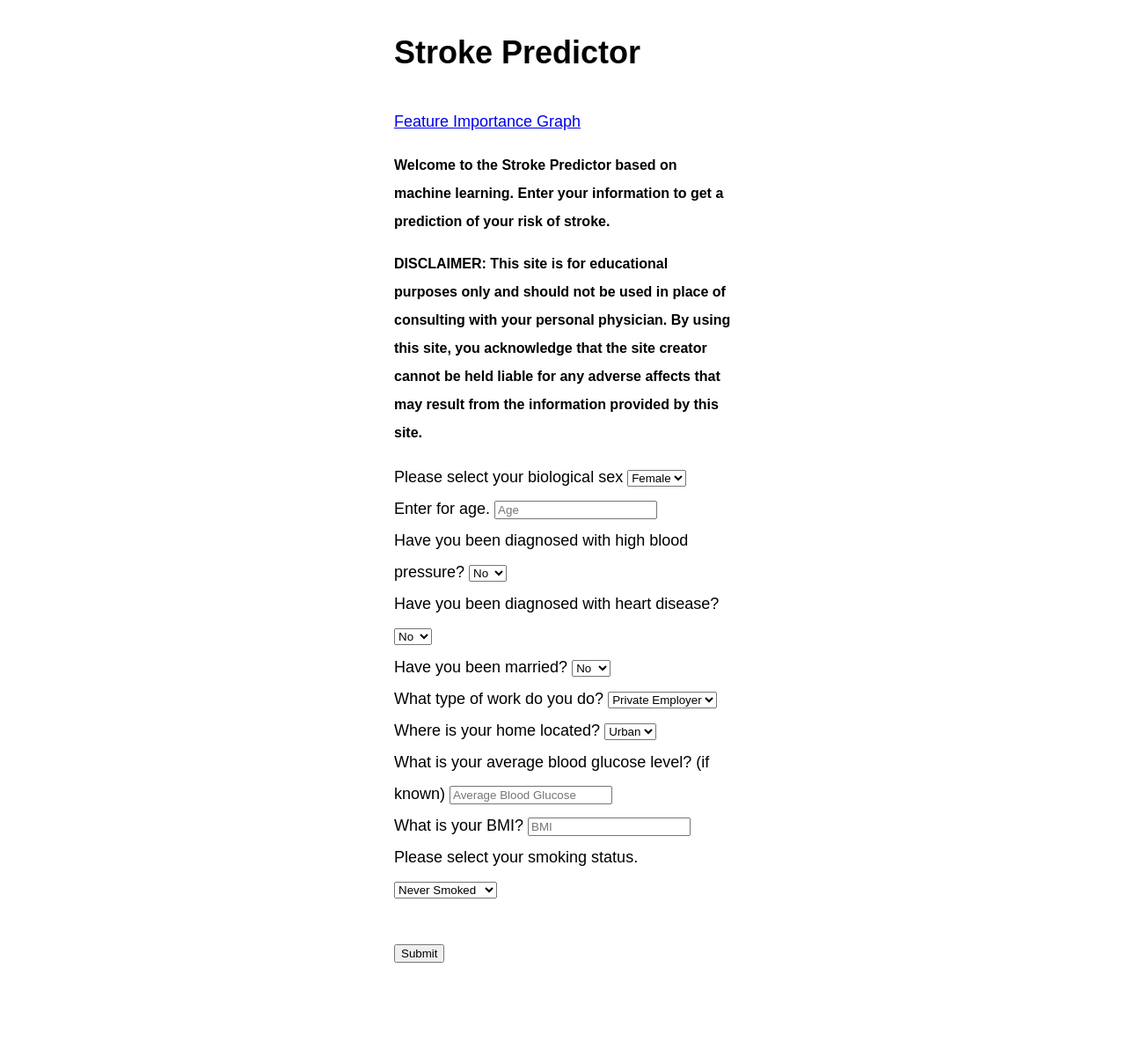
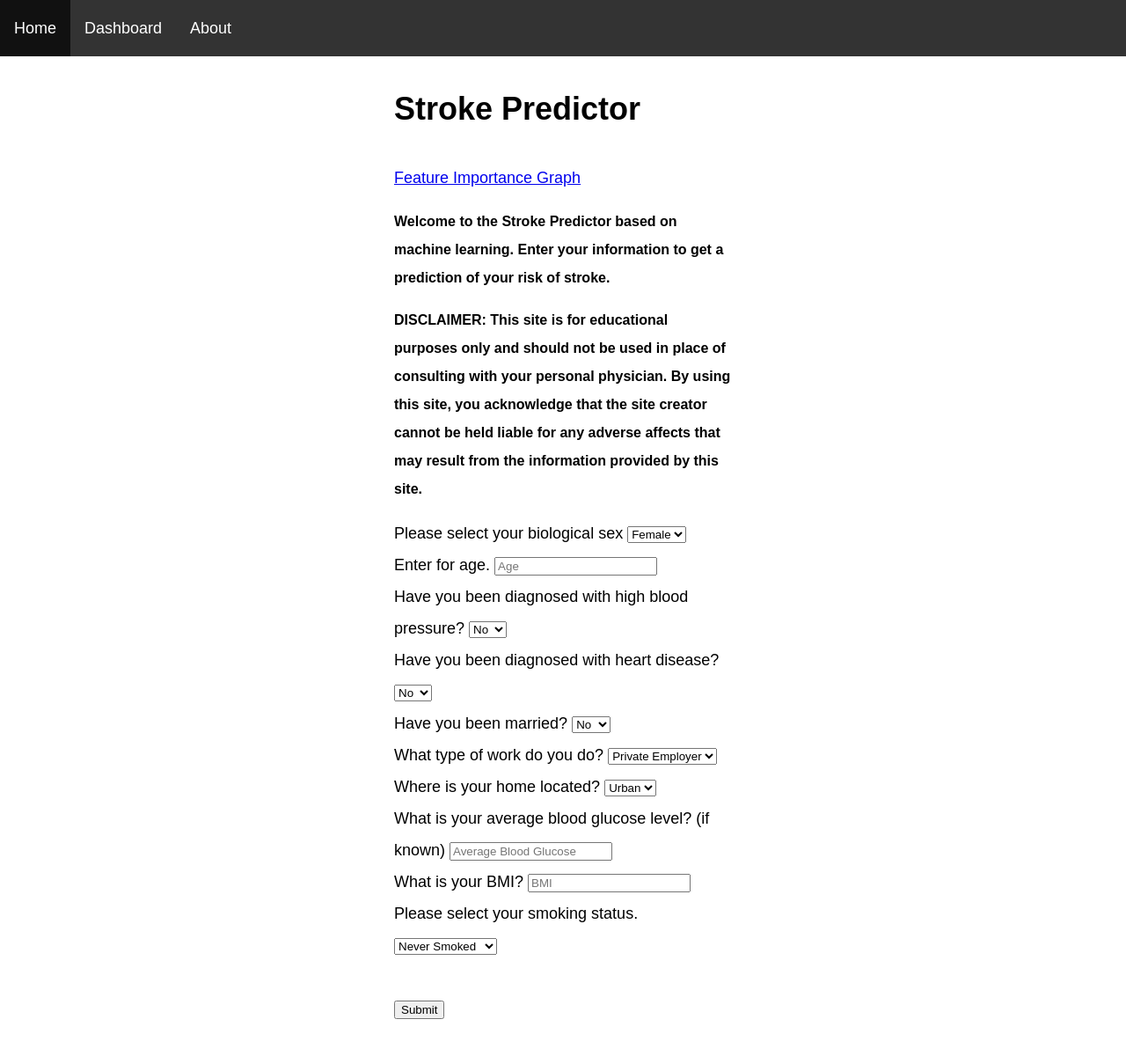
Before and after one commit to skippyjarro/c964, a Flask app: page / in a window 1280 px wide. Shown: the whole page at 88% size. Before the commit the page ends 1094 px from the top, so only its background shows below. Run offline with Flask 2, Linux system fonts and the light colour scheme; parts of the project's set-up code (start-up, migrations or seed data) failed here and were passed over; some libraries are stand-ins or nearby versions.

Commit message:
Added dashboard

```diff
--- a/app.py
+++ b/app.py
@@ -1,9 +1,20 @@
 import pickle
 
+import numpy as np
 import pandas as pd
 from flask import Flask, render_template, request
 
 app = Flask(__name__)
+
+raw_data = pd.read_csv('model/stroke.csv')
+df = pd.DataFrame(raw_data, columns=['gender', 'age', 'hypertension', 'heart_disease', 'ever_married', 'work_type',
+                                     'Residence_type', 'avg_glucose_level', 'bmi', 'smoking_status', 'stroke'])
+df = df.astype(
+    {'gender': 'category', 'hypertension': 'category', 'heart_disease': 'category', 'ever_married': 'category',
+     'work_type': 'category', 'Residence_type': 'category', 'smoking_status': 'category'})
+X = df[['gender', 'age', 'hypertension', 'heart_disease', 'ever_married', 'work_type', 'Residence_type',
+        'avg_glucose_level', 'bmi', 'smoking_status']]
+y = df['stroke']
 
 # create model
 model = pickle.load(open('model/model.pkl', 'rb'))
@@ -43,5 +54,23 @@ def predict():
     return render_template('index.html', prediction_text=format(result))
 
 
+@app.route('/dashboard', methods=['POST', 'GET'])
+def dashboard():
+    return render_template('dashboard.html')
+
+
+@app.route('/graph', methods=['POST'])
+def graph():
+    feature = [request.form.get('dashboard_type')]
+    if feature is None:
+        feature = ['gender']
+    labels = [label for label in np.unique(df[feature])]
+    dataset = df[feature].value_counts()
+    data = []
+    for label in labels:
+        data.append(dataset.get(label))
+    return render_template('dashboard.html', labels=labels, data=data, feature=feature)
+
+
 if __name__ == '__main__':
     app.run()
--- a/model/model.py
+++ b/model/model.py
@@ -12,7 +12,6 @@ from sklearn.model_selection import train_test_split
 raw_data = pd.read_csv('stroke.csv')
 df = pd.DataFrame(raw_data, columns=['gender', 'age', 'hypertension', 'heart_disease', 'ever_married', 'work_type', 'Residence_type', 'avg_glucose_level', 'bmi', 'smoking_status', 'stroke'])
 df = df.astype({'gender': 'category', 'hypertension': 'category', 'heart_disease': 'category', 'ever_married': 'category', 'work_type': 'category', 'Residence_type': 'category', 'smoking_status': 'category'})
-#OneHotEncoder(handle_unknown='ignore').fit_transform(df['gender', 'hypertension', 'heart_disease', 'ever_married', 'work_type', 'Residence_type', 'smoking_status'])
 X = df[['gender', 'age', 'hypertension', 'heart_disease', 'ever_married', 'work_type', 'Residence_type', 'avg_glucose_level', 'bmi', 'smoking_status']]
 y = df['stroke']
 
--- a/static/css/main.css
+++ b/static/css/main.css
@@ -17,7 +17,33 @@ p {
 }
 
 .container {
+    display: flex;
     width: 30%;
     margin: auto;
     max-width: 50%;
 }
+
+ul {
+  list-style-type: none;
+  margin: 0;
+  padding: 0;
+  overflow: hidden;
+  background-color: #333;
+}
+
+li {
+  float: left;
+}
+
+li a {
+  display: block;
+  color: white;
+  text-align: center;
+  padding: 14px 16px;
+  text-decoration: none;
+}
+
+/* Change the link color to #111 (black) on hover */
+li a:hover {
+  background-color: #111;
+}
--- a/templates/base.html
+++ b/templates/base.html
@@ -4,6 +4,9 @@
     <meta charset="UTF-8">
     <meta name="viewport" content="width=device-width, initial-scale=1.0">
     <link rel="stylesheet" type="text/css" href="{{ url_for('static', filename='css/main.css') }}"/>
+    <script src="https://cdnjs.cloudflare.com/ajax/libs/Chart.js/3.7.0/chart.min.js"
+            integrity="sha512-TW5s0IT/IppJtu76UbysrBH9Hy/5X41OTAbQuffZFU6lQ1rdcLHzpU5BzVvr/YFykoiMYZVWlr/PX1mDcfM9Qg=="
+            crossorigin="anonymous" referrerpolicy="no-referrer"></script>
     {% block head %}{% endblock %}
 </head>
 <body>
--- a/templates/index.html
+++ b/templates/index.html
@@ -6,7 +6,15 @@
 {% endblock %}
 
 {% block body %}
+        <div id="menu">
+        <ul>
+            <li><a href="{{ url_for('index') }}">Home</a></li>
+            <li><a href="{{ url_for('dashboard') }}">Dashboard</a></li>
+            <li><a href="about.asp">About</a></li>
+        </ul>
+    </div>
     <div class="container">
+
         <div id="main-content">
             <h1>Stroke Predictor</h1>
             <a href="static/images/featuregraph.png" target="_blank">Feature Importance Graph</a>
```
Also changed, not shown: templates/dashboard.html (added, +61 -0 lines).
